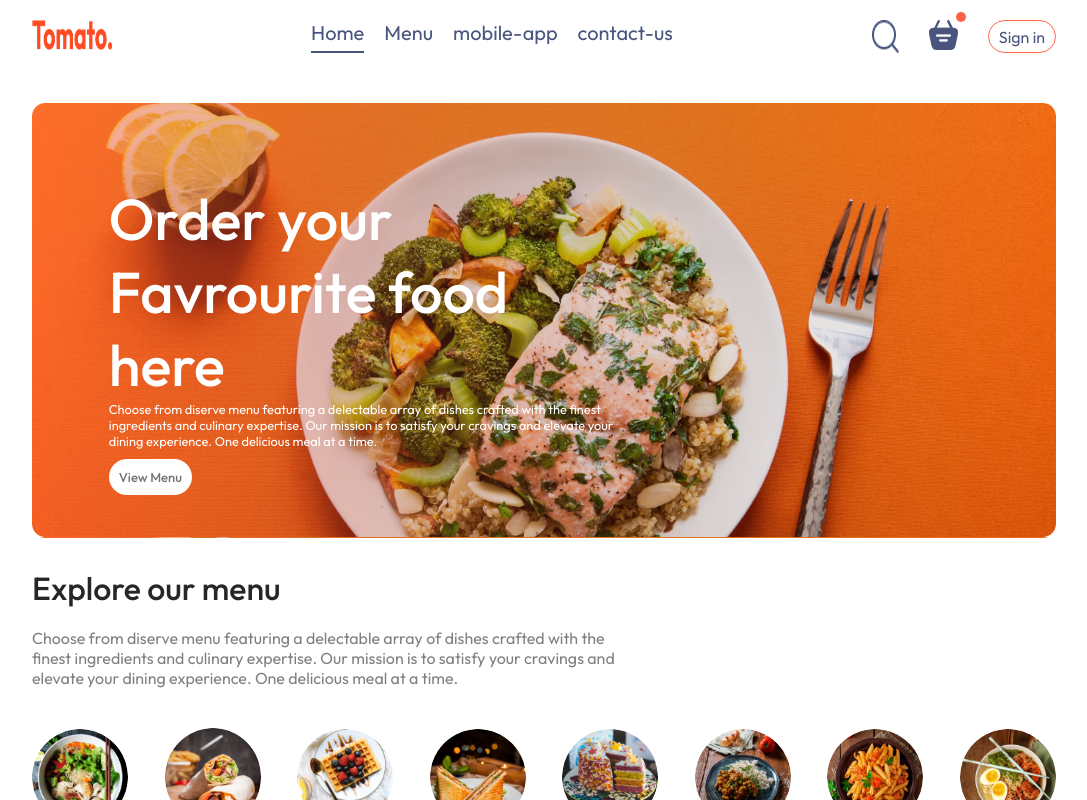
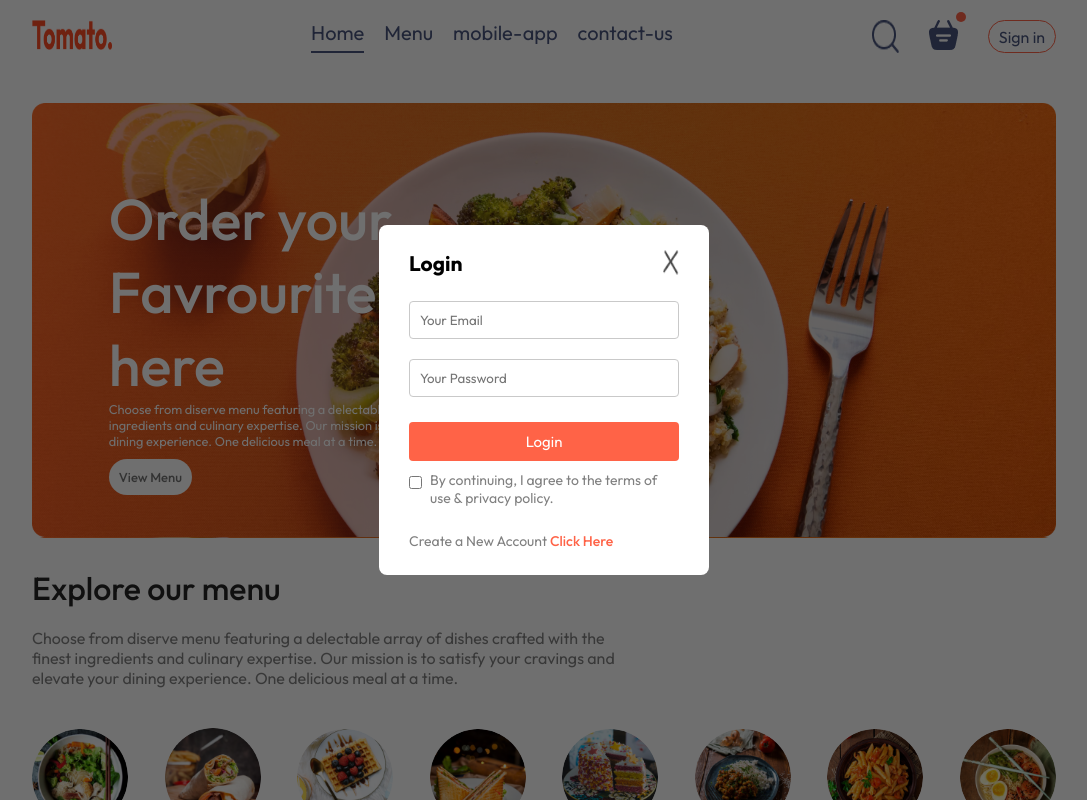
Before and after one commit to Madhuri-Giri/Food-Delivery-app, a React (Create React App) app: page / in a window 1280 px wide. Both pictures are taken after a click on the button "Sign in". Shown: the top 800 px of the page, without its empty margins (96-1183 px from the left). Built offline with nearby package versions, Linux system fonts and the light colour scheme.

Commit message:
authentication incomplete

```diff
--- a/src/App.js
+++ b/src/App.js
@@ -1,21 +1,28 @@
-import { Route, Routes } from "react-router-dom";
-import Navbar from "./components/navbar/Navbar";
-import Home from "./pages/home/Home";
-import Cart from "./pages/cart/Cart"
-import PlaceOrder from "./pages/placeOrder/PlaceOrder"
-import Footer from "./components/footer/Footer";
+
+import React, { useState } from 'react';
+import { Route, Routes } from 'react-router-dom';
+import Navbar from './components/navbar/Navbar';
+import Home from './pages/home/Home';
+import Cart from './pages/cart/Cart';
+import PlaceOrder from './pages/placeOrder/PlaceOrder';
+import Footer from './components/footer/Footer';
+import LoginPopUp from './components/loginPopUp/LoginPopUp';
+
 function App() {
+  const [showLogin, setShowLogin] = useState(false);
+
   return (
     <>
-    <div className="App">
-      <Navbar/>
-      <Routes>
-        <Route path="/" element={<Home/>}/>
-        <Route path="/cart" element={<Cart/>}/>
-        <Route path="/order" element={<PlaceOrder/>}/>
-      </Routes>
-    </div>
-    <Footer/>
+      {showLogin && <LoginPopUp setShowLogin={setShowLogin} />}
+      <div className="App">
+        <Navbar setShowLogin={setShowLogin} />
+        <Routes>
+          <Route path="/" element={<Home />} />
+          <Route path="/cart" element={<Cart />} />
+          <Route path="/order" element={<PlaceOrder />} />
+        </Routes>
+      </div>
+      <Footer />
     </>
   );
 }
--- /dev/null
+++ b/src/components/loginPopUp/LoginPopUp.css
@@ -0,0 +1,73 @@
+.login-popup{
+    position: absolute;
+    z-index: 1;
+    width: 100%;
+    height: 100%;
+    background-color: #00000090;
+    display: grid;
+}
+
+.login-popup-container{
+    place-self: center;
+    width: max(23vw,330px);
+    color: #808080;
+    background-color: white;
+    display: flex;
+    flex-direction: column;
+    gap: 25px;
+    padding: 25px 30px;
+    border-radius: 8px;
+    font-size: 14px;
+    animation: fadeIn 0.5s;
+}
+
+.login-popup-title{
+    display: flex;
+    justify-content: space-between;
+    text-align: center;
+    color: black;
+}
+.login-popup-title img{
+    width: 16px;
+    cursor: pointer;
+}
+
+.login-popup-inputs{
+    display: flex;
+    flex-direction: column;
+    gap: 20px;
+}
+
+.login-popup-inputs input{
+    outline: none;
+    border: 1px solid #c9c9c9;
+    padding: 10px;
+    border-radius: 4px;
+}
+
+.login-popup-container button{
+    border: none;
+    padding: 10px;
+    border-radius: 4px;
+    color: white;
+    background-color: tomato;
+    font-size: 15px;
+    cursor: pointer;
+}
+
+.login-pop-up-condition{
+    display: flex;
+    align-items: start;
+    gap: 8px;
+    margin-top: -15px;
+}
+
+.login-pop-up-condition input{
+    margin-top: 5px;
+}
+
+.login-popup p span{
+    color: tomato;
+    font-weight: 500;
+    cursor: pointer;
+}
--- /dev/null
+++ b/src/components/loginPopUp/LoginPopUp.js
@@ -0,0 +1,34 @@
+
+import React, { useState } from 'react';
+import './LoginPopUp.css';
+import cross_icon from '../../assets/cross_icon.png';
+
+const LoginPopUp = ({ setShowLogin }) => {
+  const [currState, setCurrState] = useState('Login');
+
+  return (
+    <div className='login-popup'>
+      <form className="login-popup-container">
+        <div className='login-popup-title'>
+          <h2>{currState}</h2>
+          <img onClick={() => setShowLogin(false)} src={cross_icon} alt="Close" />
+        </div>
+        <div className='login-popup-inputs'>
+          {currState === "Login" ? null : <input type="text" placeholder='Your Name' required />}
+          <input type="email" placeholder='Your Email' required />
+          <input type="password" placeholder='Your Password' required />
+        </div>
+        <button>{currState === "Sign-Up" ? "Create Account" : "Login"}</button>
+        <div className="login-pop-up-condition">
+          <input type="checkbox" required />
+          <p>By continuing, I agree to the terms of use & privacy policy.</p>
+        </div>
+        {currState === "Login" ?
+          <p>Create a New Account <span onClick={() => setCurrState("Sign-Up")}>Click Here</span></p>
+          : <p>Already have an Account <span onClick={() => setCurrState("Login")}>Login here</span></p>}
+      </form>
+    </div>
+  );
+};
+
+export default LoginPopUp;
--- a/src/components/navbar/Navbar.js
+++ b/src/components/navbar/Navbar.js
@@ -4,7 +4,8 @@
 import Search_icon from "../../assets/search_icon.png"
 import basket_icon from "../../assets/basket_icon.png"
 import { Link } from 'react-router-dom'
-const Navbar = () => {
+
+const Navbar = ({setShowLogin}) => {
         // for hover effect
     const [menu, setMenu] = useState("home");
 
@@ -23,7 +24,7 @@
         <img src={basket_icon} alt="" />
         <div className='dot'></div>
         </div>
-        <button>Sign in</button>
+        <button onClick={()=>setShowLogin(true)}>Sign in</button>
       </div>
     </div>
   )
```
